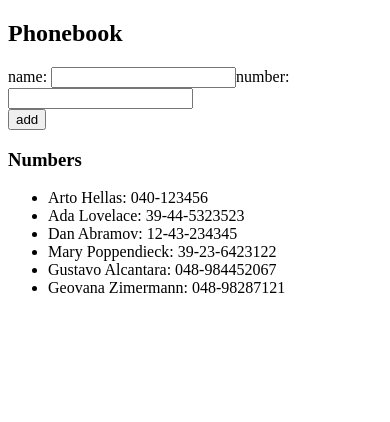
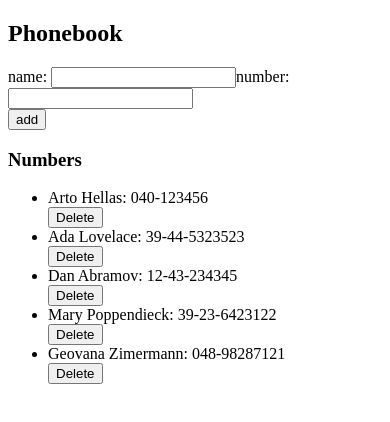
Before and after one commit to Gustavo-Alcantara/Full-Stack-Open, a React (Create React App) app in the folder Part 2/thephonebook/: page / in a window 390 px wide. Shown: the top 422 px of the page. Built offline with nearby package versions, Linux system fonts and the light colour scheme; data requests are answered from the project's data file.

Commit message:
The phonebook step9 Done

```diff
--- a/Part 2/thephonebook/db.json
+++ b/Part 2/thephonebook/db.json
@@ -21,11 +21,6 @@
       "id": 4
     },
     {
-      "name": "Gustavo Alcantara",
-      "number": "048-984452067",
-      "id": 5
-    },
-    {
       "name": "Geovana Zimermann",
       "number": "048-98287121",
       "id": 6
--- a/Part 2/thephonebook/src/App.js
+++ b/Part 2/thephonebook/src/App.js
@@ -27,13 +27,13 @@ const App = () => {
       number: newNumber
     }
 
-    console.log(newperson)
+    console.log(newperson);
 
     if(persons.find(person => person.name === newperson.name)){
-      alert(`${newName} already exists`)
+      alert(`${newName} already exists`);
     }
     else if(persons.find(person => person.number === newperson.number)){
-      alert(`${newNumber} already exists`)
+      alert(`${newNumber} already exists`);
     }
     else{
       personService.create(newperson)
@@ -41,7 +41,21 @@ const App = () => {
           setPersons(persons.concat(response.data))
           setNewName('')
           setNewNumber('')
-        })
+        });
+    }
+  }
+  const handleDelete = (event) =>{
+    const id = event.currentTarget.id
+    const name = event.target.getAttribute("data-name")
+    const newpersons = persons.filter(person => person.name != name)
+    console.log(newpersons)
+
+    if(window.confirm(`Delete ${name}?`)){
+      personService.Delete(id)
+        .then(response =>{
+          console.log(response)
+          setPersons(newpersons)
+      })
     }
   }
   return (
@@ -49,14 +63,21 @@ const App = () => {
       <h2>Phonebook</h2>
       <PersonForm handleSubmit={handleSubmit} handleNameChange={handleNameChange} handleNumberChange={handleNumberChange}/>
       <h3>Numbers</h3>
-      <Persons persons={persons}/>
+      <Persons persons={persons} handleDelete={handleDelete}/>
     </div>
   )
 }
-const Persons = ({persons})=>{
+const Persons = (props)=>{
+  const persons = props.persons
   return(
     <ul>
-      {persons.map(person => <li key={person.name}>{person.name}: {person.number}</li>)}
+      {persons.map(person =>
+        <>
+          <div>
+            <li key={person.id}>{person.name}: {person.number}</li><button onClick={props.handleDelete} id={person.id} data-name={person.name}>Delete</button>
+          </div>
+        </>
+      )}
     </ul>
   )
 }
--- a/Part 2/thephonebook/src/services/persons.js
+++ b/Part 2/thephonebook/src/services/persons.js
@@ -12,5 +12,7 @@ const create = newObject => {
 const update = (id, newObject) => {
   return axios.put(`${baseUrl}/${id}`, newObject)
 }
-
-export default { getAll, create, update }
+const Delete = (id) =>{
+  return axios.delete(baseUrl + '/' +id)
+}
+export default { getAll, create, update, Delete }
```
